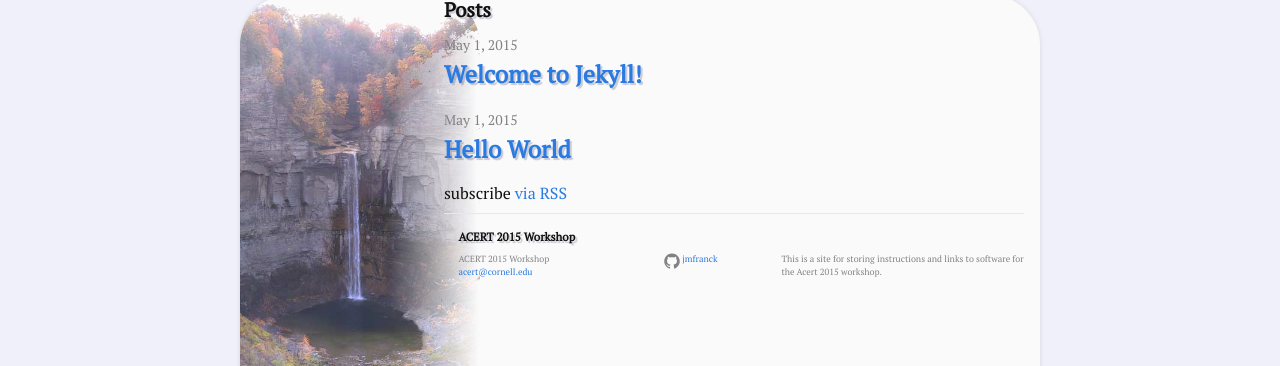
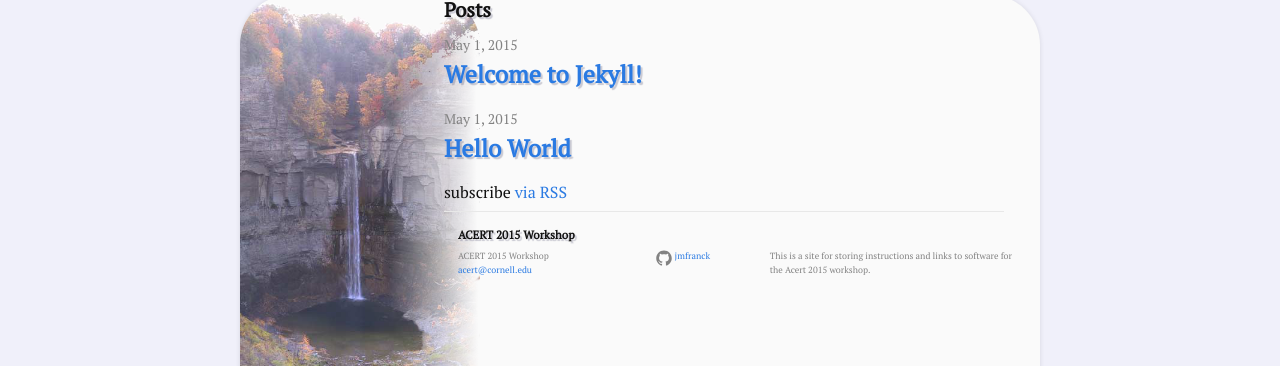
Before and after one commit to jmfranck/acert.github.io, a Jekyll site: the page built from index.html, in a window 1280 px wide. Shown: the part 135-501 px from the top of the page. Built offline with Jekyll 4.4.1, drawn with Linux system fonts in a browser that asks for light colours; Markdown is read by kramdown in place of the engine named in the settings.

Commit message:
trying to fix mobile problem

```diff
--- a/_sass/_base.scss
+++ b/_sass/_base.scss
@@ -193,8 +193,9 @@ pre {
     border: 0;
 }
 .wrapper {
-    //width: #{$right-width - 2*$spacing-unit};
-    width: #{$right-width - $spacing-unit};
+    width: #{$right-width - 2*$spacing-unit};
+    //width: #{$right-width - $spacing-unit};
+    //width: 30%;
     margin-right: auto;
     margin-left: #{-1*$overlap-width};
     margin-top: 0;
```
